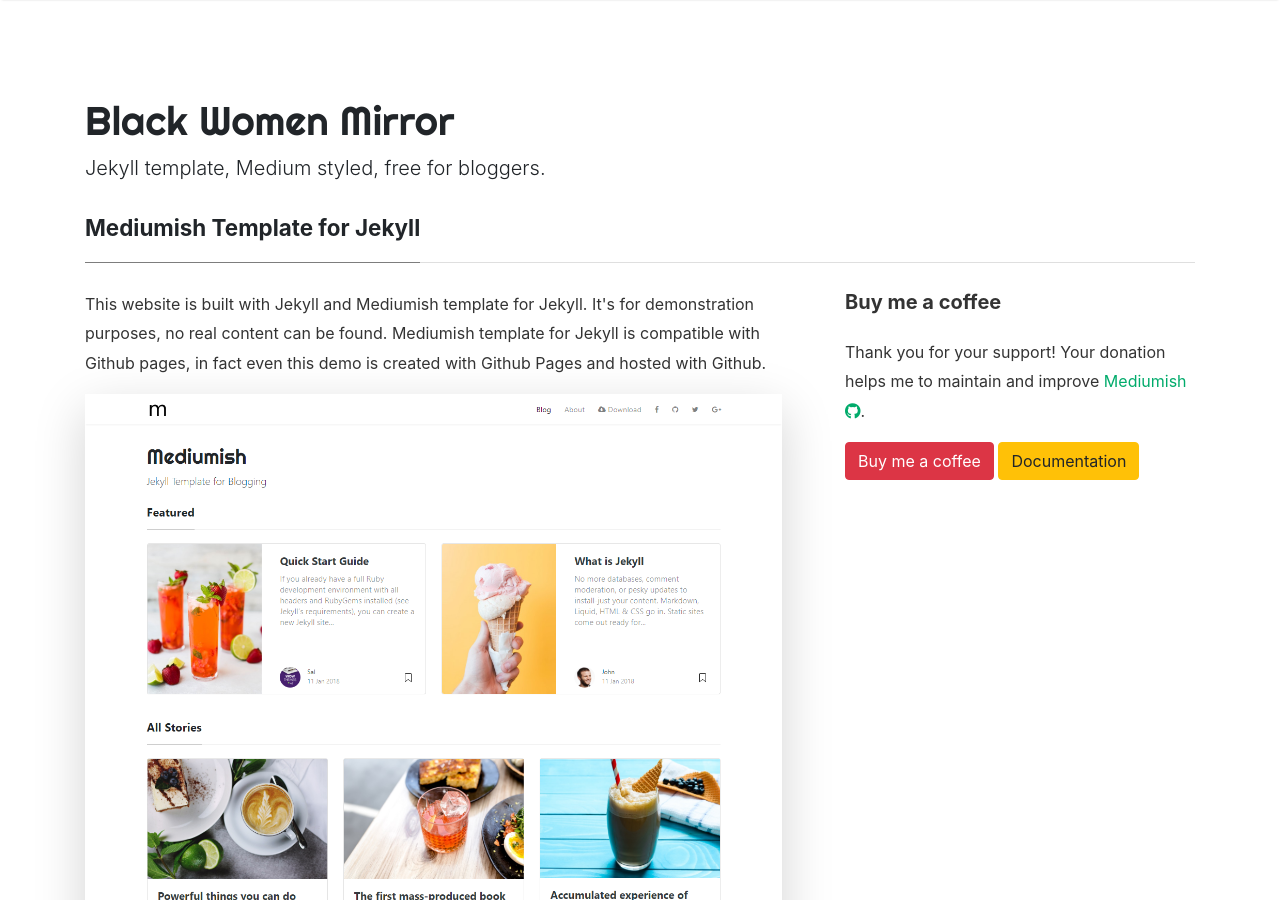
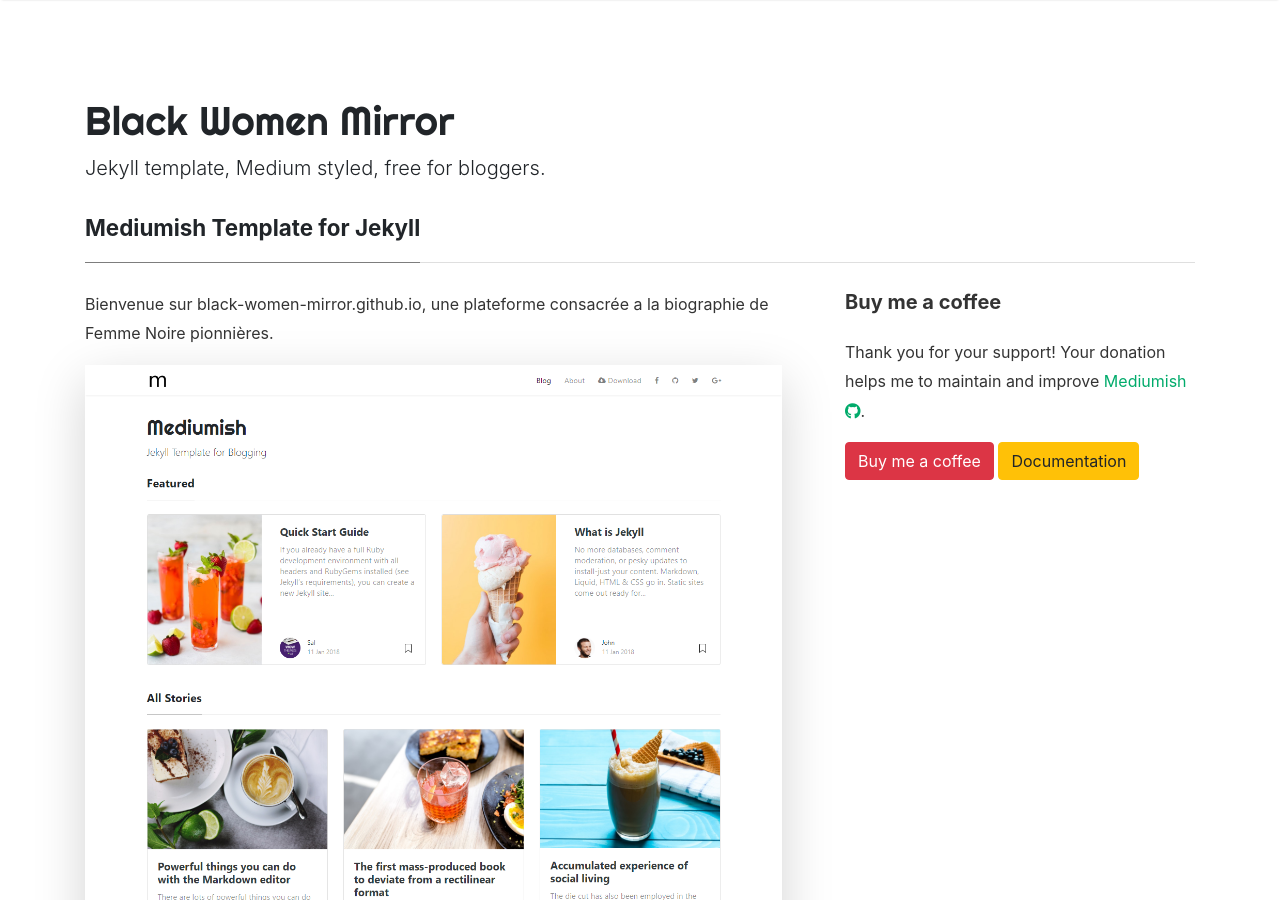
Before and after one commit to black-women-mirror/black-women-mirror, a Jekyll site: the page built from _pages/about.md, in a window 1280 px wide and 900 px high. Built offline with Jekyll 4.4.1, drawn with Linux system fonts in a browser that asks for light colours; nearby versions of some CDN libraries; comment, search, counter and statistics services are not loaded.

Commit message:
update about

```diff
--- a/_layouts/default.html
+++ b/_layouts/default.html
@@ -68,27 +68,11 @@ ga('send', 'pageview');
                 {% else %}
                 <li class="nav-item">
                 {% endif %}
-                <a class="nav-link" href="{{ site.baseurl }}/index.html">Blog</a>
+                <a class="nav-link" href="{{ site.baseurl }}/index.html">Welcome</a>
                 </li>
 
                 <li class="nav-item">
-                <a class="nav-link" href="{{ site.baseurl }}/about">About</a>
-                </li>
-
-                <li class="nav-item">
-                <a target="_blank" class="nav-link" href="https://bootstrapstarter.com/bootstrap-templates/template-mediumish-bootstrap-jekyll/"> Docs</a>
-                </li>
-
-                <li class="nav-item">
-                <a target="_blank" class="nav-link" href="https://www.wowthemes.net/themes/mediumish-wordpress/"><i class="fab fa-wordpress-simple"></i> WP Version</a>
-                </li>
-
-                <li class="nav-item">
-                <a target="_blank" class="nav-link" href="https://www.wowthemes.net/themes/mediumish-ghost/"><i class="fab fa-snapchat-ghost"></i> Ghost Version</a>
-                </li>
-
-                <li class="nav-item">
-                <a target="_blank" class="nav-link" href="https://github.com/wowthemesnet/mediumish-theme-jekyll"><i class="fab fa-github"></i> Fork on Github</a>
+                <a class="nav-link" href="{{ site.baseurl }}/about">À propos</a>
                 </li>
 
                 {% include search-lunr.html %}
--- a/_pages/about.md
+++ b/_pages/about.md
@@ -8,7 +8,7 @@ comments: true
 <div class="row justify-content-between">
 <div class="col-md-8 pr-5">
 
-<p>This website is built with Jekyll and Mediumish template for Jekyll. It's for demonstration purposes, no real content can be found. Mediumish template for Jekyll is compatible with Github pages, in fact even this demo is created with Github Pages and hosted with Github.</p>
+<p>Bienvenue sur black-women-mirror.github.io, une plateforme consacrée a la biographie de Femme Noire pionnières. </p>
 
 <p class="mb-5"><img class="shadow-lg" src="{{site.baseurl}}/assets/images/mediumish-jekyll-template.png" alt="jekyll template mediumish" /></p>
 <h4>Documentation</h4>
```
